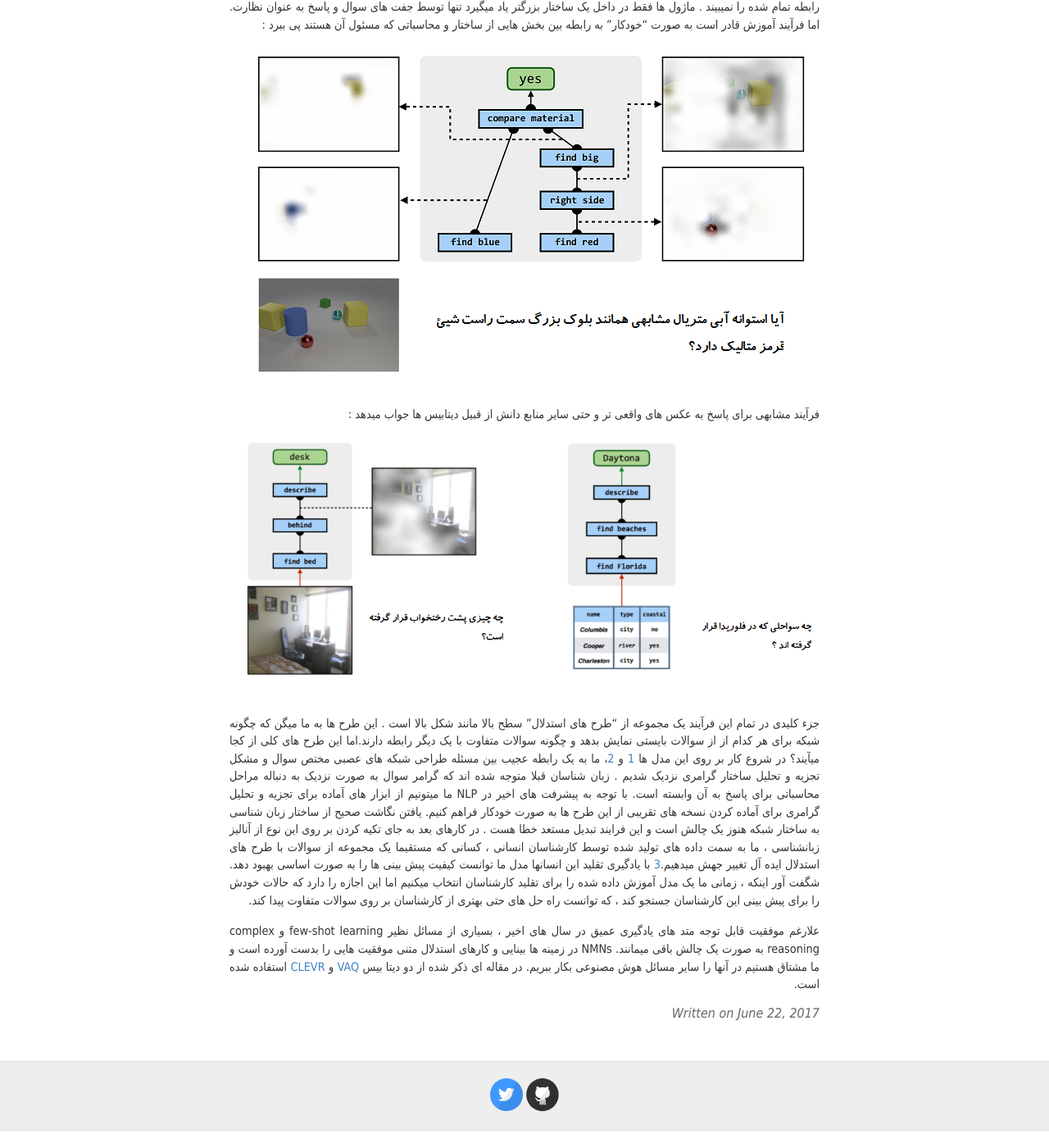
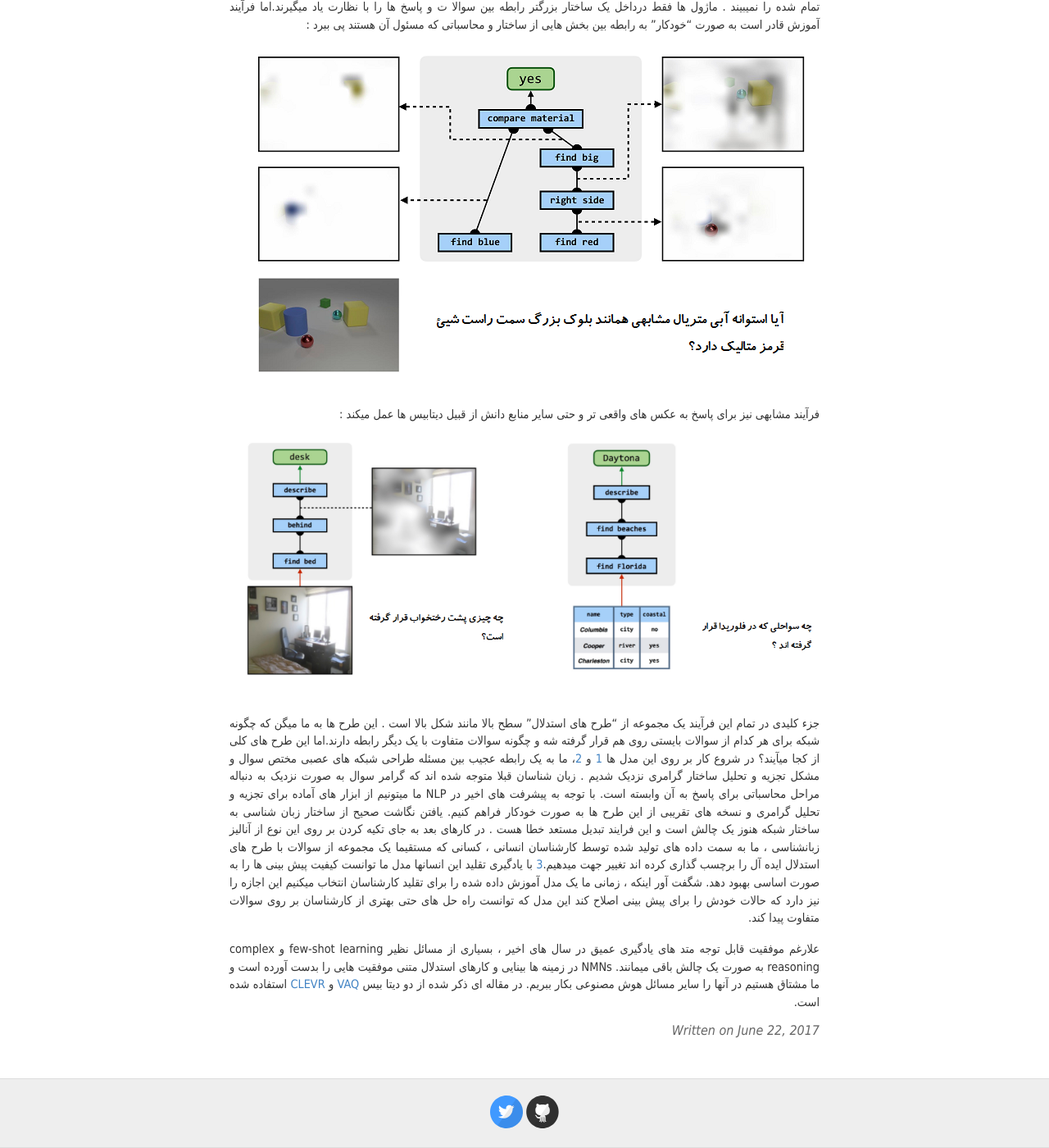
Before and after one commit to AlisterTA/alisterta.github.io, a Jekyll site: the page built from _posts/2017-06-22-یادگیری استدلال با استفاده از شبکه های ماژل عصبی.md, in a window 1280 px wide and 1400 px high, scrolled down 2908 px. Shown: the whole window at 82% size. Built offline with Jekyll 4.4.1, drawn with Linux system fonts in a browser that asks for light colours; comment, search, counter and statistics services are not loaded; before the commit the page ends 4287 px from its top, so only the background shows below that; some of the changed text lies outside the part shown.

Commit message:
Update 2017-06-22-یادگیری استدلال با استفاده از شبکه های ماژل عصبی.md

```diff
--- a/_posts/2017-06-22-یادگیری استدلال با استفاده از شبکه های ماژل عصبی.md
+++ b/_posts/2017-06-22-یادگیری استدلال با استفاده از شبکه های ماژل عصبی.md
@@ -38,18 +38,18 @@ title: یادگیری استدلال با استفاده از شبکه های م
 
 ![_config.yml]({{ site.baseurl }}/images/1/7.png)
 
-چیزی که ما در پایان فرآیند آموزش داریم تنها یک شبکه عمیق  نیست بلکه مجموعه ای از "ماژول های" عصبی است ، که هر یک از آنها یک گام استدلال را پیاده سازی میکند . هنگام استفاده مدل آموزش داده شده ما بر روی یک مسئله جدید ما میتونیم این ماژول ها رو به صورت پویا روی هم سوار کنیم و یک ساختار شبکه جدیل مختص اون مسلله خاص ایجاد کنیم.
-یکی از موارد قابل توجه در مورد این فرآیند اینه که ما هیچ نیازی به نظارت سطح پایین برای ماژول های خاص نداریم ، مدل هیچ وقت یک مثال از  تنها از شیی آبی یا یک رابطه  تمام شده را نمیبیند . ماژول ها فقط در داخل یک ساختار بزرگتر یاد میگیرد تنها توسط جفت های سوال و پاسخ به عنوان نظارت. اما فرآیند آموزش قادر است به صورت "خودکار" به رابطه بین بخش هایی از ساختار و محاسباتی که مسئول آن هستند پی ببرد :
+چیزی که ما در پایان فرآیند آموزش داریم تنها یک شبکه عمیق  نیست بلکه مجموعه ای از "ماژول های" عصبی است ، که هر یک از آنها یک گام استدلال را پیاده سازی میکند . در زمان استفاده مدل آموزش داده شده بر روی یک مسئله جدید، ما میتونیم این ماژول ها رو به صورت پویا روی هم سوار کنیم و یک ساختار شبکه جدید مختص اون مسلله خاص ایجاد کنیم.
+یکی از موارد قابل توجه در مورد این فرآیند اینه که ما هیچ نیازی به نظارت سطح پایین برای ماژول های خاص نداریم ، مدل هیچ وقت یک مثال تنها از شیی آبی یا یک رابطه  تمام شده را نمیبیند . ماژول ها فقط درداخل یک ساختار بزرگتر رابطه بین سوالا ت و پاسخ ها را با نظارت یاد میگیرند.اما فرآیند آموزش قادر است به صورت "خودکار" به رابطه بین بخش هایی از ساختار و محاسباتی که مسئول آن هستند پی ببرد :
 
 ![_config.yml]({{ site.baseurl }}/images/1/8.png)
 
-فرآیند مشابهی برای پاسخ به عکس های واقعی تر و حتی سایر منابع دانش از قبیل دیتابیس ها   جواب میدهد :
+فرآیند مشابهی نیز برای پاسخ به عکس های واقعی تر و حتی سایر منابع دانش از قبیل دیتابیس ها عمل میکند :
 
 ![_config.yml]({{ site.baseurl }}/images/1/9.png)
 
-جزء کلیدی در تمام این فرآیند یک مجموعه از “طرح های استدلال” سطح بالا مانند شکل بالا است . این طرح ها به ما میگن که چگونه شبکه برای هر کدام از از سوالات بایستی نمایش بدهد و چگونه سوالات متفاوت با یک دیگر رابطه دارند.اما این طرح های کلی از کجا میآیند؟
-در شروع کار بر روی این مدل ها [1](https://arxiv.org/abs/1511.02799) و [2](https://arxiv.org/abs/1601.01705)، ما به یک رابطه عجیب بین مسئله طراحی شبکه های عصبی مختص سوال و مشکل تجزیه و تحلیل  ساختار گرامری نزدیک شدیم . زبان شناسان قبلا متوجه شده اند که گرامر سوال به صورت نزدیک به دنباله مراحل محاسباتی برای پاسخ به آن وابسته است.  با توجه به پیشرفت های اخیر در NLP ما میتونیم از ابزار های آماده برای تجزیه و تحلیل گرامری برای آماده کردن نسخه های تقریبی از این طرح ها به صورت خودکار فراهم کنیم.
-یافتن نگاشت صحیح از ساختار زبان شناسی به ساختار شبکه هنوز یک چالش است و این فرایند تبدیل مستعد خطا هست . در کارهای بعد به جای تکیه کردن بر روی این نوع از آنالیز زبانشناسی ، ما به سمت داده های تولید شده توسط کارشناسان انسانی ، کسانی که مستقیما یک مجموعه از سوالات با طرح های استدلال ایده آل تغییر جهش میدهیم.[3]( https://arxiv.org/abs/1611.09978) با یادگیری تقلید این انسانها مدل ما توانست کیفیت پیش بینی ها را به صورت اساسی بهبود دهد. شگفت آور اینکه ، زمانی ما یک مدل آموزش داده شده را برای تقلید کارشناسان انتخاب میکنیم اما این اجازه را دارد که حالات خودش را برای پیش بینی این کارشناسان جستجو کند ، که توانست راه حل های حتی بهتری از کارشناسان بر روی سوالات متفاوت پیدا کند.
+جزء کلیدی در تمام این فرآیند یک مجموعه از “طرح های استدلال” سطح بالا مانند شکل بالا است . این طرح ها به ما میگن که چگونه شبکه برای هر کدام از سوالات بایستی روی هم قرار گرفته شه و چگونه سوالات متفاوت با یک دیگر رابطه دارند.اما این طرح های کلی از کجا میآیند؟
+در شروع کار بر روی این مدل ها [1](https://arxiv.org/abs/1511.02799) و [2](https://arxiv.org/abs/1601.01705)، ما به یک رابطه عجیب بین مسئله طراحی شبکه های عصبی مختص سوال و مشکل تجزیه و تحلیل  ساختار گرامری نزدیک شدیم . زبان شناسان قبلا متوجه شده اند که گرامر سوال به صورت نزدیک به دنباله مراحل محاسباتی برای پاسخ به آن وابسته است.  با توجه به پیشرفت های اخیر در NLP ما میتونیم از ابزار های آماده برای تجزیه و تحلیل گرامری و نسخه های تقریبی از این طرح ها به صورت خودکار فراهم کنیم.
+یافتن نگاشت صحیح از ساختار زبان شناسی به ساختار شبکه هنوز یک چالش است و این فرایند تبدیل مستعد خطا هست . در کارهای بعد به جای تکیه کردن بر روی این نوع از آنالیز زبانشناسی ، ما به سمت داده های تولید شده توسط کارشناسان انسانی ، کسانی که مستقیما یک مجموعه از سوالات با طرح های استدلال ایده آل را برچسب گذاری کرده اند تغییر جهت میدهیم.[3]( https://arxiv.org/abs/1611.09978)  با یادگیری تقلید این انسانها مدل ما توانست کیفیت پیش بینی ها را به صورت اساسی بهبود دهد. شگفت آور اینکه ، زمانی ما یک مدل آموزش داده شده را برای تقلید کارشناسان انتخاب میکنیم این اجازه را نیز دارد که حالات خودش را برای پیش بینی اصلاح کند این مدل که توانست راه حل های حتی بهتری از کارشناسان بر روی سوالات متفاوت پیدا کند.
 
 علارغم موفقیت قابل توجه متد های یادگیری عمیق در سال های اخیر ، بسیاری از مسائل نظیر  few-shot learning و complex reasoning به صورت یک چالش باقی میمانند. NMNs در زمینه ها بینایی و کارهای استدلال متنی موفقیت هایی را بدست آورده است و ما مشتاق هستیم در آنها را سایر مسائل هوش مصنوعی بکار ببریم.
 در مقاله ای ذکر شده از دو دیتا بیس [VAQ]( http://www.visualqa.org/) و [CLEVR](http://cs.stanford.edu/people/jcjohns/clevr/) استفاده شده است.
```
